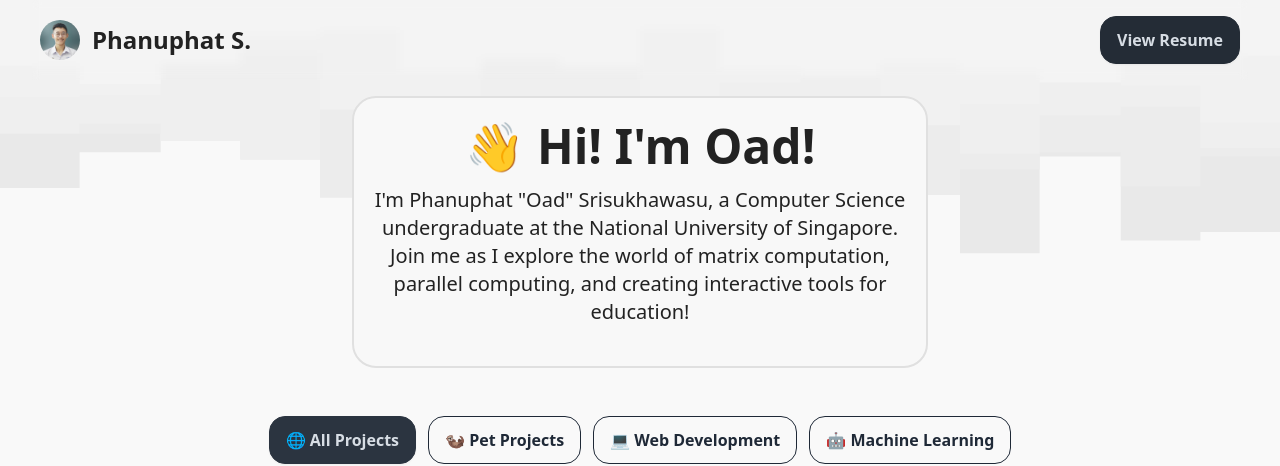
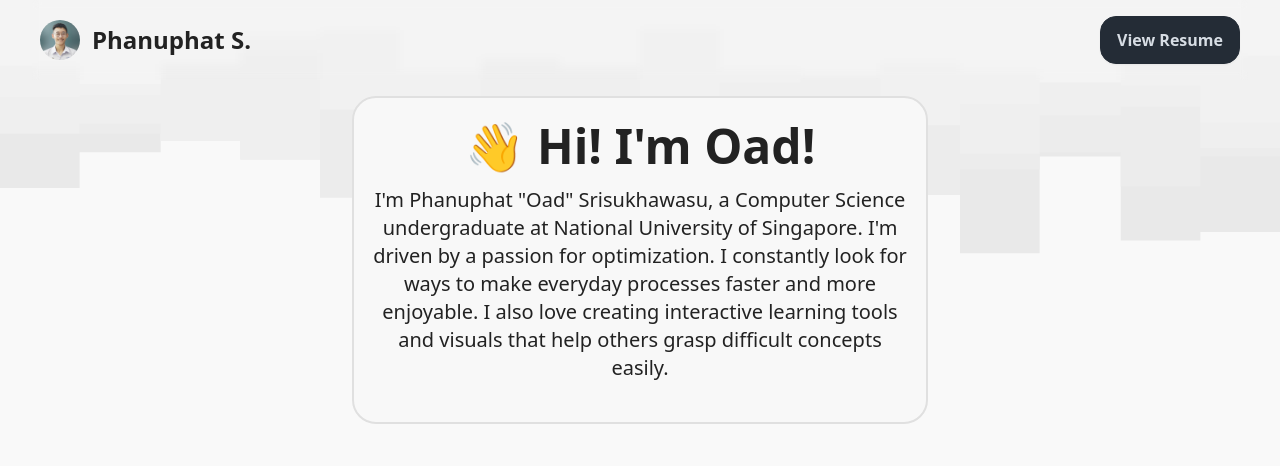
Before and after one commit to oadultradeepfield/phanuphats, a Next.js app: page / in a window 1280 px wide. Shown: the top 466 px of the page. Built offline with nearby package versions, Linux system fonts and the light colour scheme.

Commit message:
Update Hero Section

```diff
--- a/app/components/Hero.tsx
+++ b/app/components/Hero.tsx
@@ -5,9 +5,10 @@ const Hero = () => (
         <h1 className="text-4xl font-bold md:text-5xl">👋 Hi! I'm Oad!</h1>
         <p className="py-4 text-lg md:text-xl">
           I'm Phanuphat "Oad" Srisukhawasu, a Computer Science undergraduate at
-          the National University of Singapore. Join me as I explore the world
-          of matrix computation, parallel computing, and creating interactive
-          tools for education!
+          National University of Singapore. I'm driven by a passion for
+          optimization. I constantly look for ways to make everyday processes
+          faster and more enjoyable. I also love creating interactive learning
+          tools and visuals that help others grasp difficult concepts easily.
         </p>
       </div>
     </div>
```
